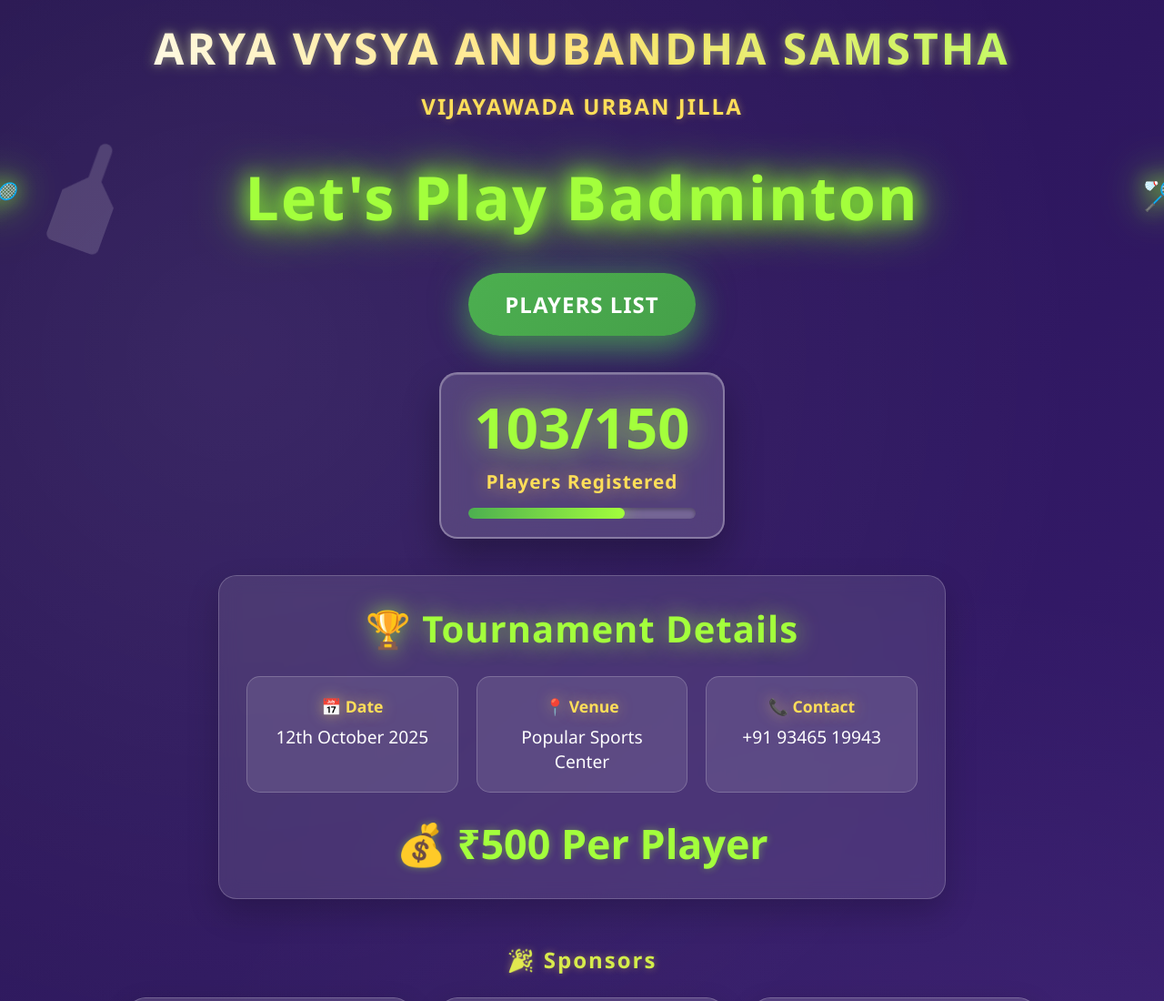
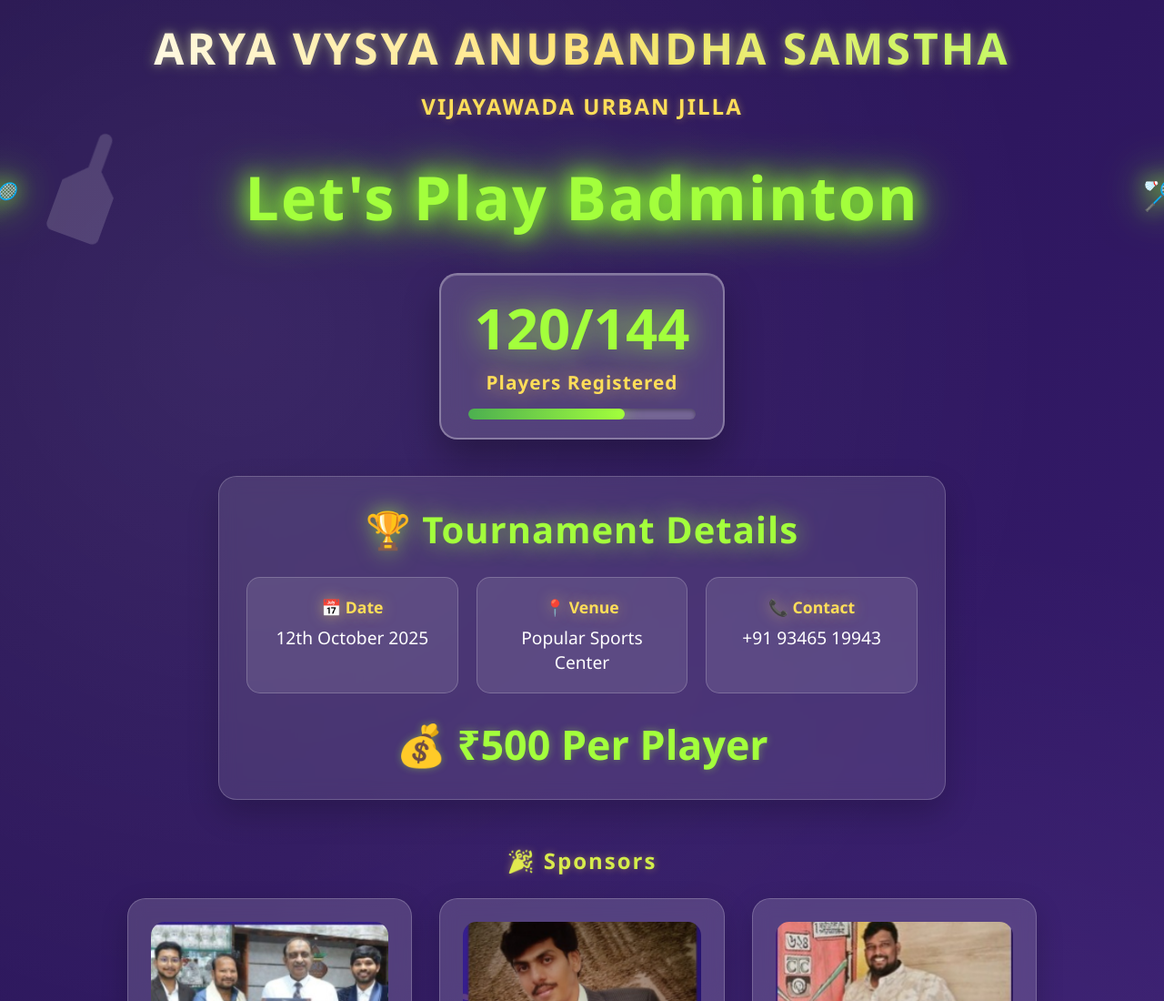
Before and after one commit to Karthikeya0505/badminton-tournament, a plain HTML site: page index.html in a window 1280 px wide. Shown: the top 1100 px of the page at 91% size. Drawn offline with Linux system fonts and the light colour scheme.

Commit message:
Removed Players List

```diff
--- a/index.html
+++ b/index.html
@@ -759,15 +759,15 @@
             <h2>VIJAYAWADA URBAN JILLA</h2>
             <div class="tagline">Let's Play Badminton</div>
 
-            <!-- PLAYERS LIST BUTTON CENTERED -->
+            <!-- PLAYERS LIST BUTTON CENTERED
             <div class="players-btn-container">
                 <a href="players.html" class="register-btn">Players List</a>
-            </div>
+            </div> -->
 
             <!-- PLAYER COUNT DISPLAY -->
             <div class="stats-container">
                 <div class="player-stats">
-                    <span class="count-number">103/150</span>
+                    <span class="count-number">120/144</span>
                     <span class="count-label">Players Registered</span>
                     <div class="progress-bar">
                         <div class="progress-fill"></div>
```
